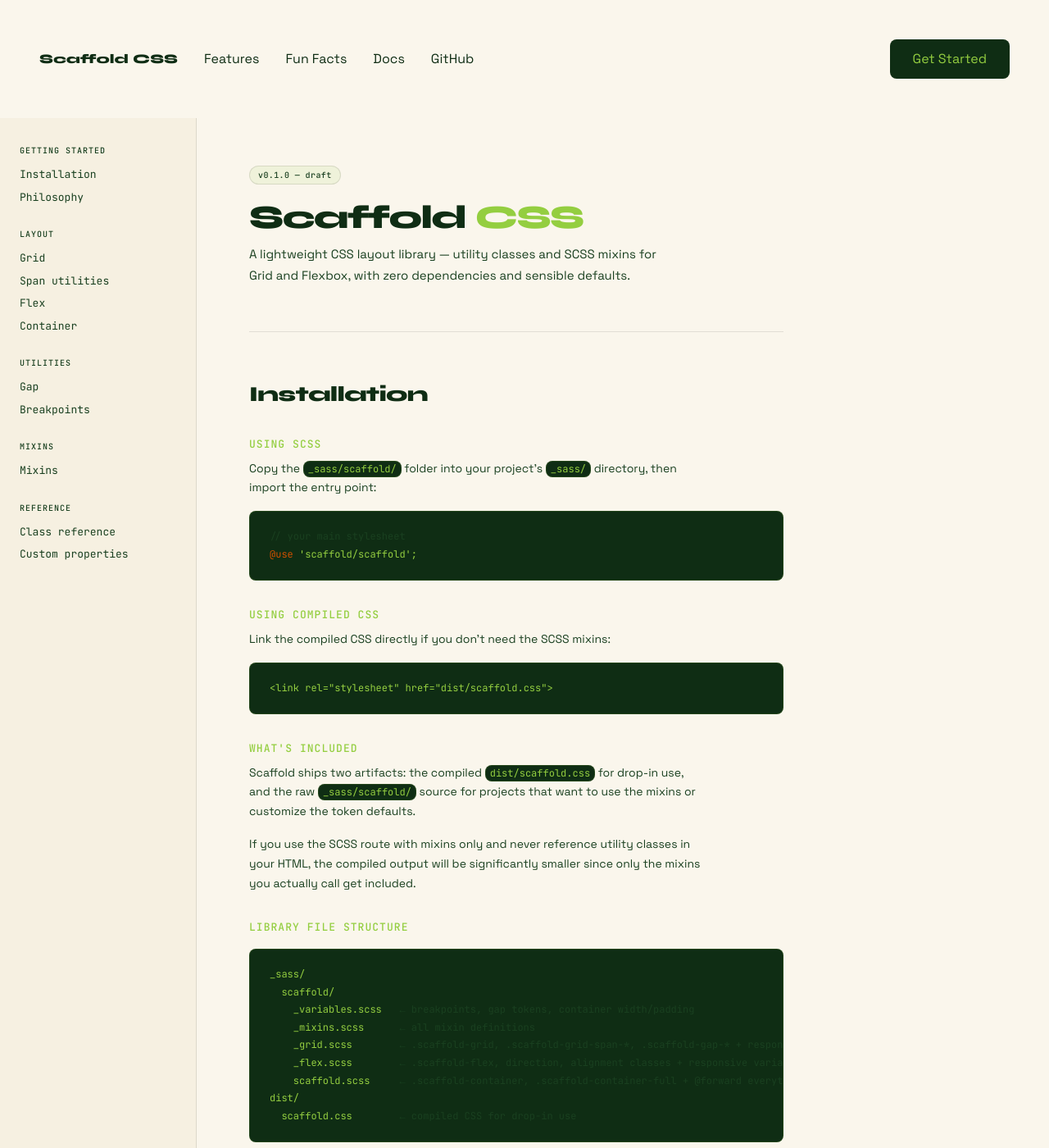
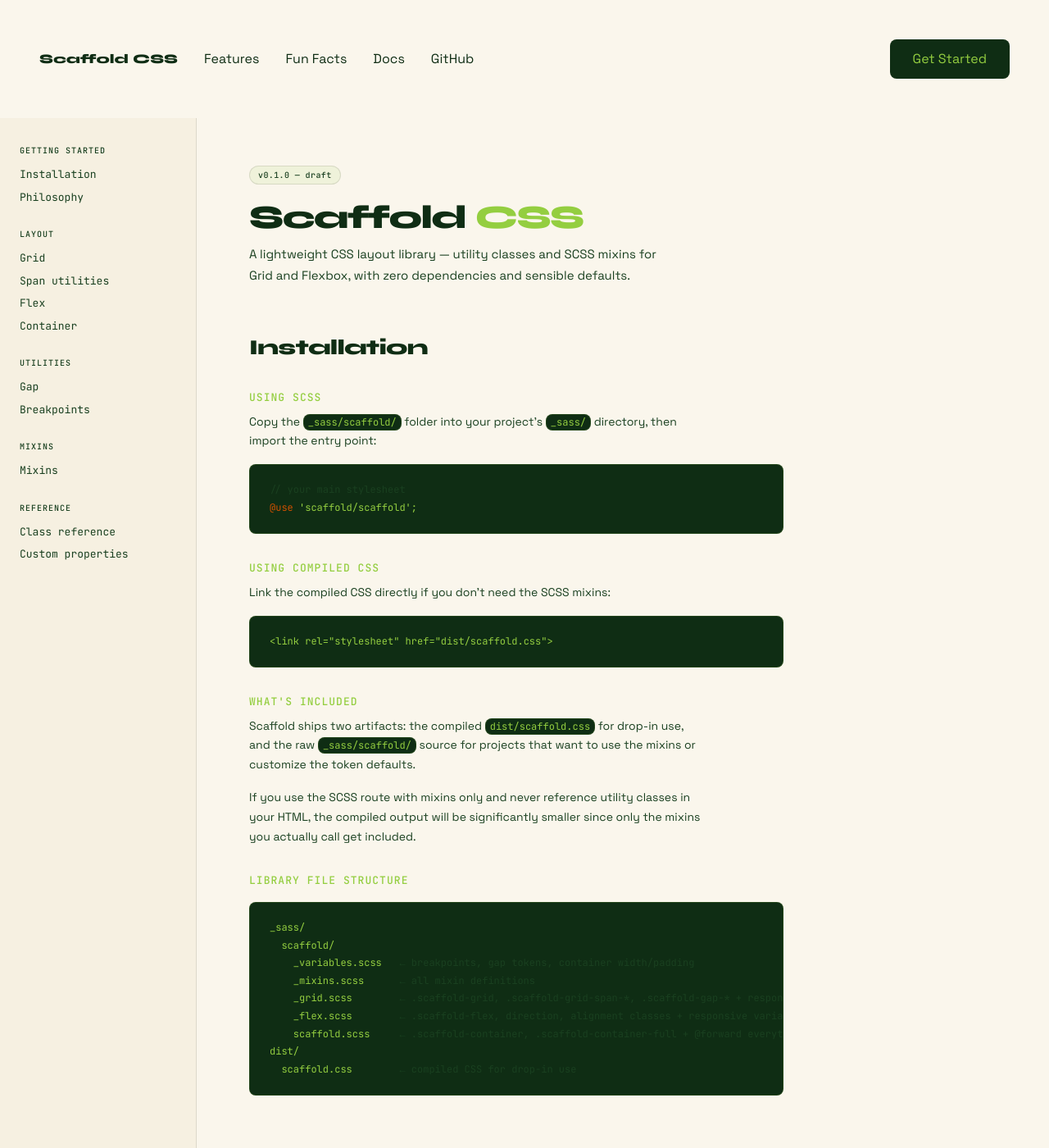
Before and after one commit to naher94/scaffoldcss, a Jekyll site: the page built from docs.html, in a window 1280 px wide and 1400 px high. Shown: the whole window at 82% size. Built offline with Jekyll 4.4.1, drawn with Linux system fonts in a browser that asks for light colours.

Commit message:
Update _docs.scss

```diff
--- a/_sass/_docs.scss
+++ b/_sass/_docs.scss
@@ -108,7 +108,7 @@
 .docs-main {
   max-width: 780px;
   padding: 3.5rem 4rem;
-  background: var(--creme);
+  // background: var(--creme);
 
   p {
     font-size: 14px;
@@ -374,8 +374,8 @@
 /* ─── Hero ───────────────────────────────────────────────── */
 .docs-hero {
   margin-bottom: 3.5rem;
-  padding-bottom: 3.5rem;
-  border-bottom: var(--border);
+  // padding-bottom: 3.5rem;
+  // border-bottom: var(--border);
 
   h1 {
     font-size: 40px;
```
